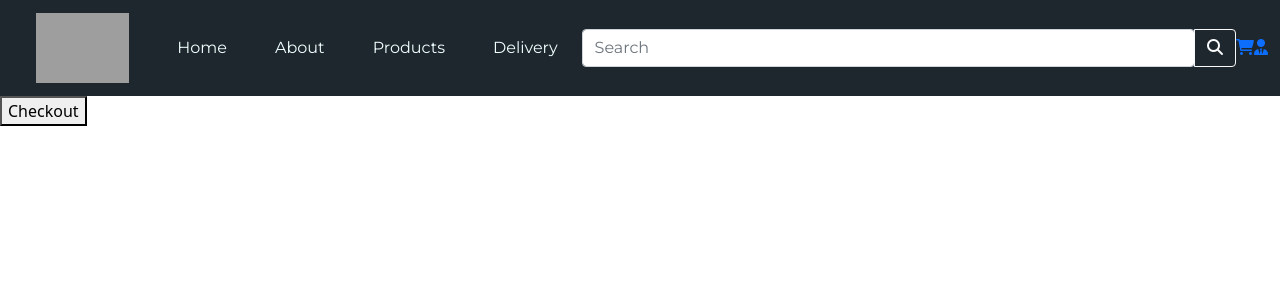
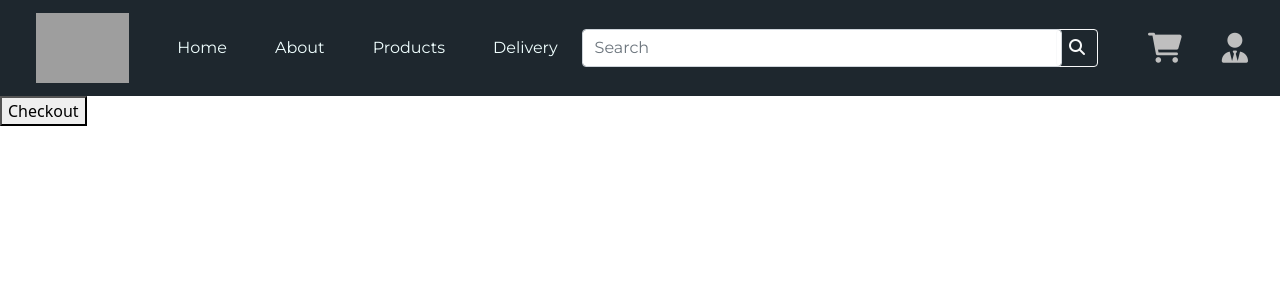
Before and after one commit to VonDenuelle/4MS, a PHP site: page /cart.php in a window 1280 px wide. Shown: the top 300 px of the page. Run offline with PHP 8.4, Linux system fonts and the light colour scheme; the visitor is signed in with stand-in values (Sample User, id 1); data that the repository does not hold is empty; some libraries are stand-ins or nearby versions; grey boxes are pictures that could not be loaded.

Commit message:
navbar bug fix

```diff
--- a/assets/css/navbar.css
+++ b/assets/css/navbar.css
@@ -54,3 +54,20 @@ nav{
 
    color: antiquewhite;
 }
+
+.searchbox .btn{
+   border-radius: .25rem !important;
+   position: relative;
+   left: -5px;
+   margin-right: 25px;
+}
+.top-icons{
+   margin: 0px 8px;
+   color: #bfbfbf;
+   font-size: 30px;
+   transition: all 0.2s;
+   padding: 12px;
+}
+.top-icons:hover{
+   color: #fb771a;
+}
```
